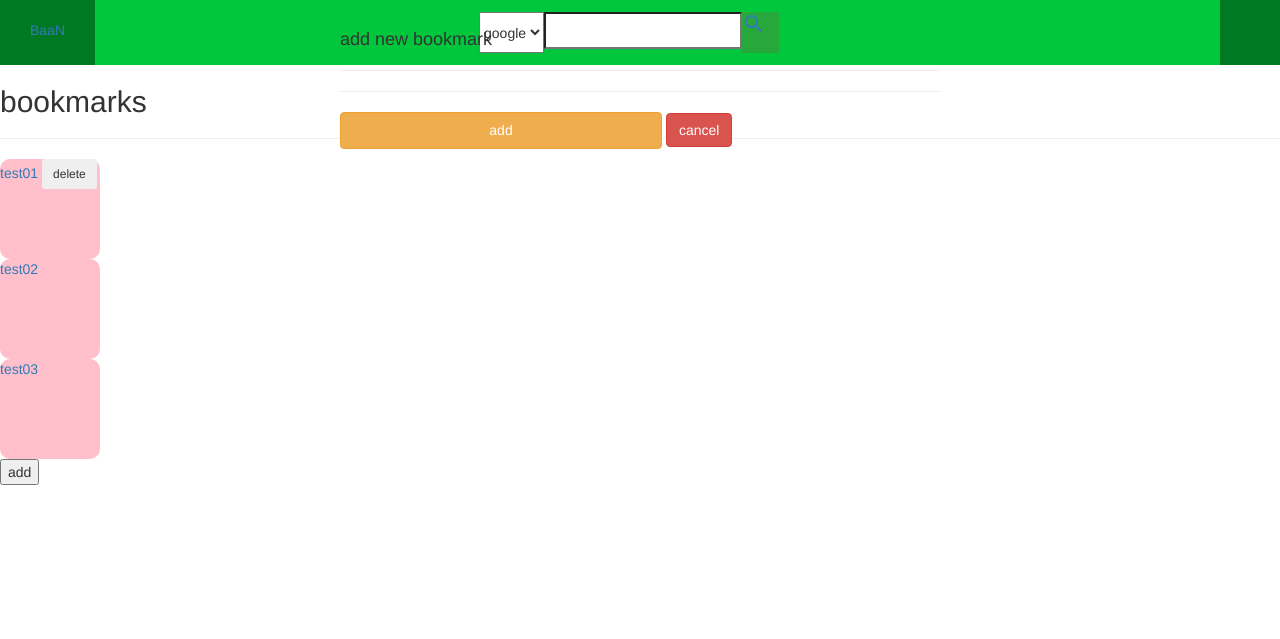
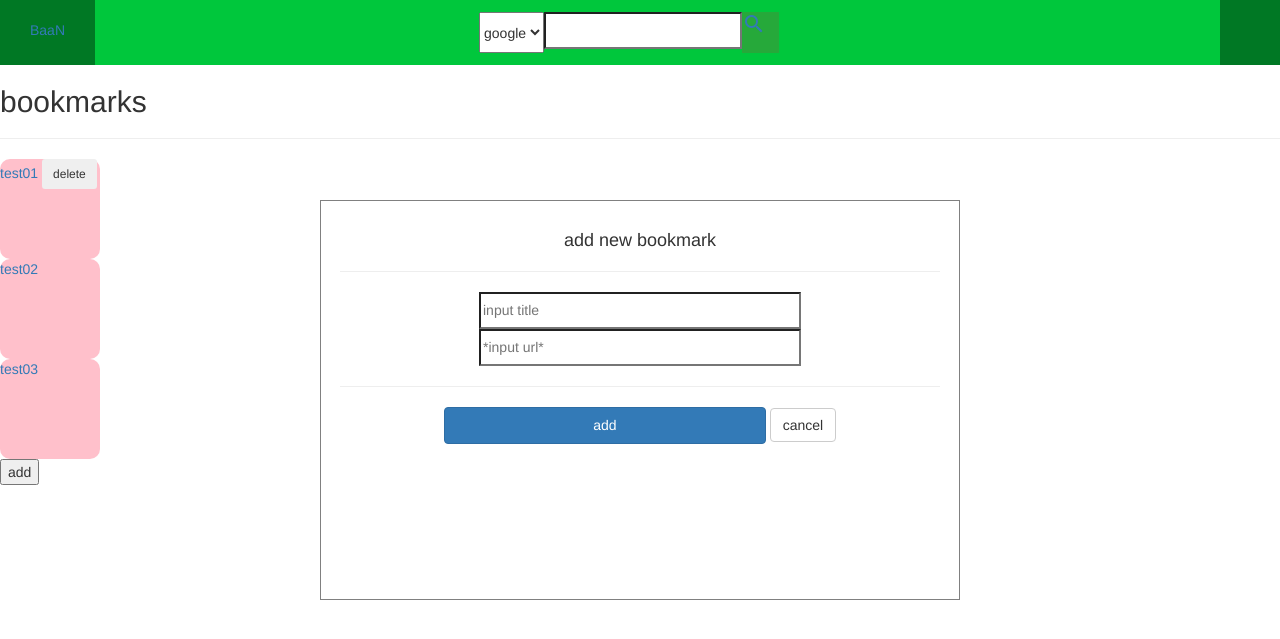
Before and after one commit to isdiscodead/BaaN, a Django app: page /bookmarks/list/ in a window 1280 px wide, after a click on "add". Shown: the top 639 px of the page. Run offline with Django 3.2, Linux system fonts and the light colour scheme; parts of the project's set-up code (start-up, migrations or seed data) failed here and were passed over; some libraries are stand-ins or nearby versions.

Commit message:
create bookmark

```diff
--- a/bookmarkapp/models.py
+++ b/bookmarkapp/models.py
@@ -13,4 +13,4 @@ class Bookmark(models.Model):
     url = models.URLField("url", unique=True)
 
     def __str__(self):
-        return self.title
+        return self.url
--- a/bookmarkapp/templates/bookmarkapp/list.html
+++ b/bookmarkapp/templates/bookmarkapp/list.html
@@ -3,7 +3,7 @@
 
 {% block content %}
     <head>
-      <title>Bootstrap Example</title>
+      <title></title>
       <meta charset="utf-8">
       <meta name="viewport" content="width=device-width, initial-scale=1">
       <link rel="stylesheet" href="https://maxcdn.bootstrapcdn.com/bootstrap/3.4.1/css/bootstrap.min.css">
@@ -34,7 +34,7 @@
         <div class="modal-dialog modal-dialog-centered" role="document">
             <div class="modal-content">
                 <div class="modal-header">
-                    <h5 class="modal-title">delte bookmark</h5>
+                    <h5 class="modal-title">delete bookmark</h5>
                     <button type="button" class="close" data-dismiss="modal" aria-label="Close">
                         <span aria-hidden="true">&times;</span>
                     </button>
--- a/bookmarkapp/urls.py
+++ b/bookmarkapp/urls.py
@@ -3,11 +3,11 @@ from django.contrib.auth import admin
 from django.urls import path
 
 from bookmarkapp import views
-from bookmarkapp.views import BookmarkListView, BookmarkCreateView
+from bookmarkapp.views import BookmarkListView
 
 app_name = 'bookmarkapp'
 
 urlpatterns = [
     path('list/', BookmarkListView.as_view(template_name='bookmarkapp/list.html'), name='list'),
-    path('create/', BookmarkCreateView.as_view(template_name='snippets/bookmark_create.html'), name='create'),
+    path('create/', views.bookmark_create, name='create'),
 ]
--- a/bookmarkapp/views.py
+++ b/bookmarkapp/views.py
@@ -1,5 +1,7 @@
 # from django.shortcuts import render
-
+from django.core.exceptions import ValidationError
+from django.http import HttpResponseRedirect
+from django.urls import reverse
 from django.views.generic import ListView, CreateView
 
 from bookmarkapp.forms import BookmarkCreationForm
@@ -8,6 +10,7 @@ from bookmarkapp.models import Bookmark
 # 북마크에서 사용할 favicon과 title을 가져오기 위한 크롤링 모듈
 from urllib.request import urlopen
 from bs4 import BeautifulSoup
+from django.core.validators import URLValidator
 
 
 class BookmarkListView(ListView):
@@ -16,11 +19,24 @@ class BookmarkListView(ListView):
     template_name = 'bookmarkapp/list.html'
 
 
-class BookmarkCreateView(CreateView):
-    model = Bookmark
-    context_object_name = 'target_bookmark'
-    form_class = BookmarkCreationForm
-    template_name = 'snippets/bookmark_create.html'
+def bookmark_create(request):
+    url = request.POST.get('url')
+    title = request.POST.get('title')
+    new_bookmark = Bookmark()
+    validator = URLValidator()
+
+    try:
+        validator(url)  # url 유효성 검사
+
+        new_bookmark.url = url
+        new_bookmark.title = title
+        new_bookmark.save()
+
+    except ValidationError as exception:
+        # URL is NOT valid here.
+        print(exception)
+
+    return HttpResponseRedirect(reverse('bookmarkapp:list'))
 
     #
     # # 이미지와 타이틀 가져오기
--- a/templates/snippets/bookmark_create.html
+++ b/templates/snippets/bookmark_create.html
@@ -1,17 +1,19 @@
 {% load bootstrap4 %}
 
-<div id="bookmark_add" class="modal fade" role="dialog" data-backdrop="false">
+<div id="bookmark_add" class="modal fade" role="dialog" data-backdrop="false"
+     style="background-color: white; width: 50%; height: 50%; text-align: center; margin: auto auto; border: 1px solid gray;">
     <div class="modal-dialog modal-dialog-centered" role="document">
+
         <h4>add new bookmark</h4>
         <hr>
-        <form action="{% url 'bookmarkapp:create' %}" method="post" enctype="multipart/form-data">
+
+        <form action="{% url 'bookmarkapp:create' %}" method="post" class="form-inline">
             {% csrf_token %}
-            {% for field in form %}
-                {% bootstrap_field field %}
-            {% endfor %}
+            <input type="text" class="" id="title" name="title" placeholder="input title"><br>
+            <input type="text" class="" id="url" name="url" placeholder="*input url*">
             <hr>
-            <input type="submit" class="btn btn-warning" value="add">
-            <button type="button" class="btn btn-danger" data-dismiss="modal">cancel</button>
+            <input type="submit" class="btn btn-primary" value="add">
+            <button type="button" class="btn btn-default" data-dismiss="modal">cancel</button>
         </form>
     </div>
 </div>
```
Also changed, not shown: bookmarkapp/admin.py (+3 -7 lines).
